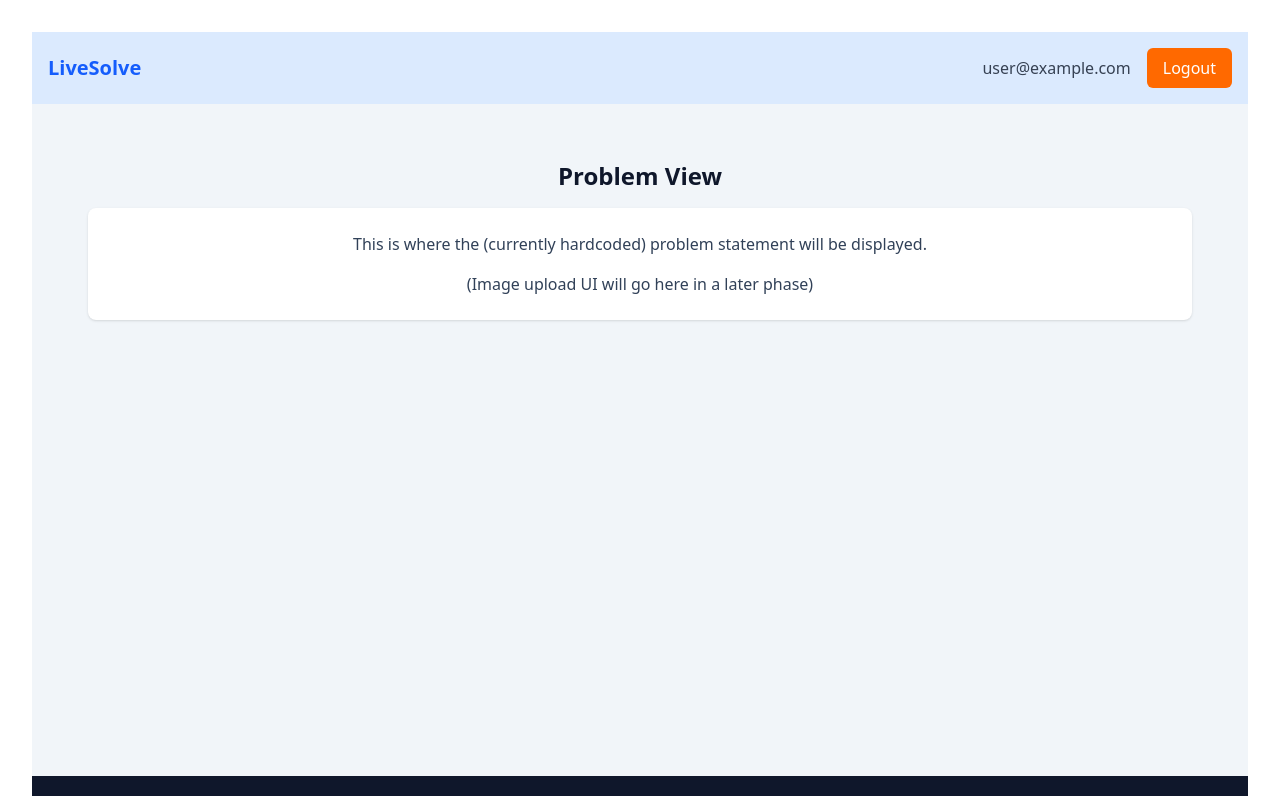
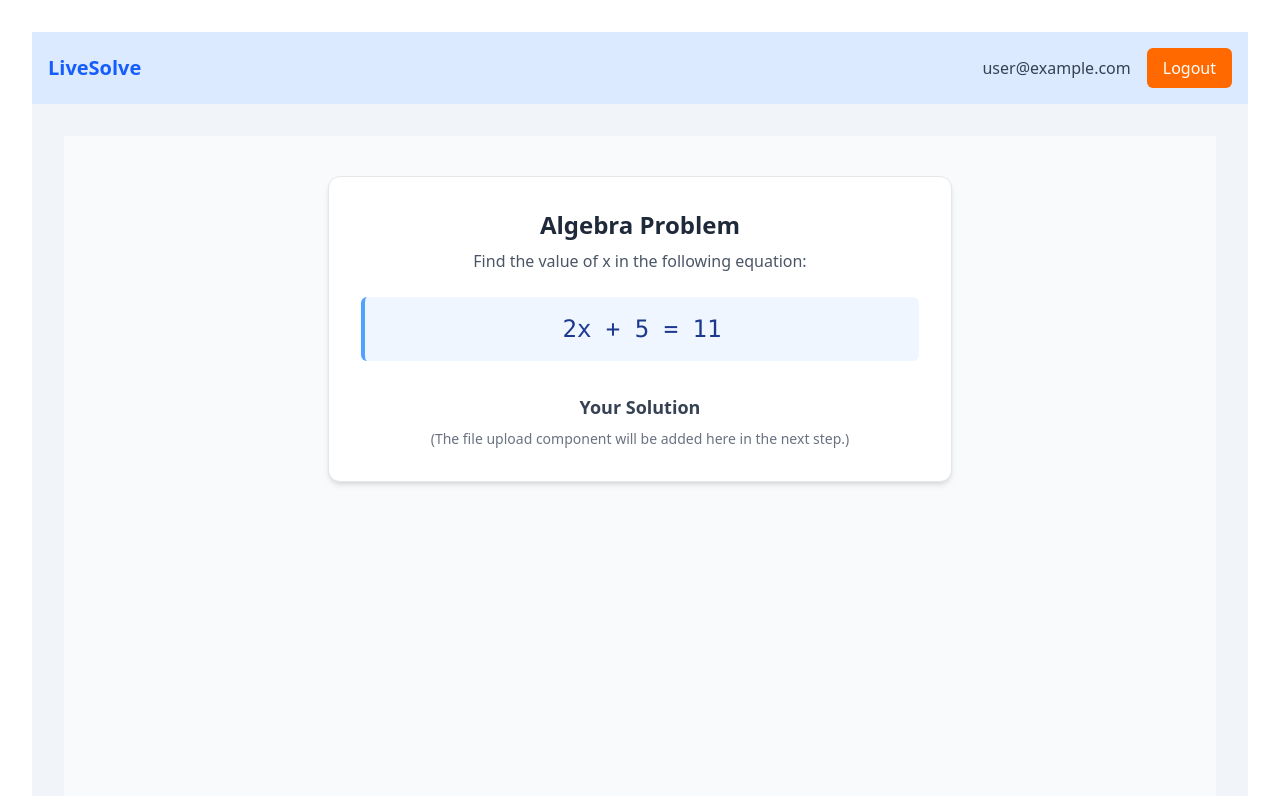
Before and after one commit to kien-ship-it/livesolve, a React (Vite) app in the folder frontend/: page /problem in a window 1280 px wide. Shown: the top 796 px of the page. Built offline with nearby package versions, Linux system fonts and the light colour scheme; no server answers; sample sign-in values are in the browser's storage.

Commit message:
feat(frontend)
display hardcoded problem on problem page

```diff
--- a/frontend/src/pages/ProblemPage.tsx
+++ b/frontend/src/pages/ProblemPage.tsx
@@ -2,16 +2,38 @@
 import React from 'react';
 
 const ProblemPage: React.FC = () => {
+  //hardcoded problem statement
+  const problem = {
+    id: 'problem_1_algebra',
+    title: 'Algebra Problem',
+    statement: 'Find the value of x in the following equation:',
+    equation: '2x + 5 = 11',
+  }
+
   return (
-    <div className="container mx-auto p-6">
-      <h1 className="text-2xl font-semibold mb-4">Problem View</h1>
-      <div className="bg-white p-6 rounded-lg shadow"> {/* Updated Tailwind classes */}
-        <p className="text-slate-700"> {/* Updated Tailwind classes */}
-          This is where the (currently hardcoded) problem statement will be displayed.
-        </p>
-        <p className="mt-4 text-slate-700"> {/* Updated Tailwind classes */}
-          (Image upload UI will go here in a later phase)
-        </p>
+    <div className="min-h-screen bg-gray-50 flex flex-col items-center pt-10">
+      <div className="w-full max-w-2xl px-6">
+        <div className="bg-white p-8 rounded-xl shadow-md border border-gray-200">
+
+          {/* Problem Statement Section */}
+          <h1 className="text-2xl font-bold text-gray-800 mb-2">{problem.title}</h1>
+          <p className="text-gray-600 mb-6">{problem.statement}</p>
+
+          <div className="bg-blue-50 border-l-4 border-blue-400 p-4 rounded-md mb-8">
+            <p className="text-2xl font-mono text-center text-blue-900">
+              {problem.equation}
+            </p>
+          </div>
+
+          {/* Placeholder for the next step */}
+          <div className="mt-6">
+            <h2 className="text-lg font-semibold text-gray-700">Your Solution</h2>
+            <p className="text-sm text-gray-500 mt-2">
+              (The file upload component will be added here in the next step.)
+            </p>
+          </div>
+
+        </div>
       </div>
     </div>
   );
```
